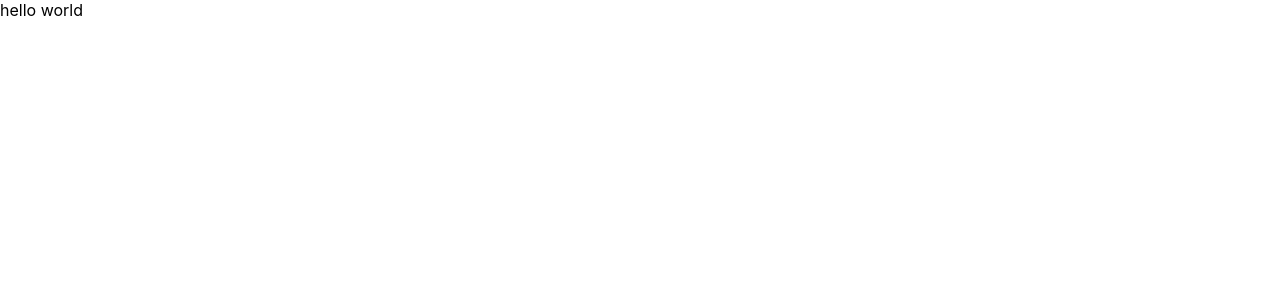
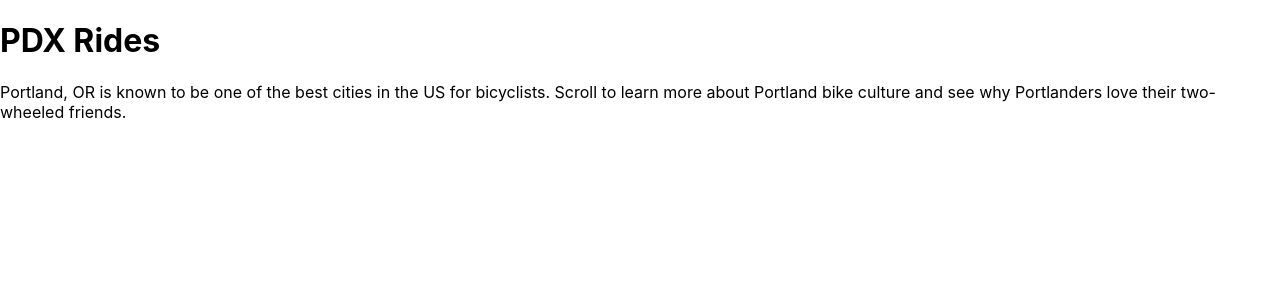
Before and after one commit to cadams8238/PDX-Rides, a React (Create React App) app: page / in a window 1280 px wide. Shown: the top 300 px of the page. Built offline with nearby package versions, Linux system fonts and the light colour scheme.

Commit message:
added content to LandingPage component, unstyled

```diff
--- a/src/components/LandingPage.js
+++ b/src/components/LandingPage.js
@@ -1,7 +1,20 @@
 import React from "react";
 
 const LandingPage = () => {
-	return <div>hello world</div>;
+	return (
+		<div>
+			<header>
+				<h1>
+					PDX <span>Rides</span>
+				</h1>
+			</header>
+			<p>
+				Portland, OR is known to be one of the best cities in the US for
+				bicyclists. Scroll to learn more about Portland bike culture and see why
+				Portlanders love their two-wheeled friends.
+			</p>
+		</div>
+	);
 };
 
 export default LandingPage;
```
